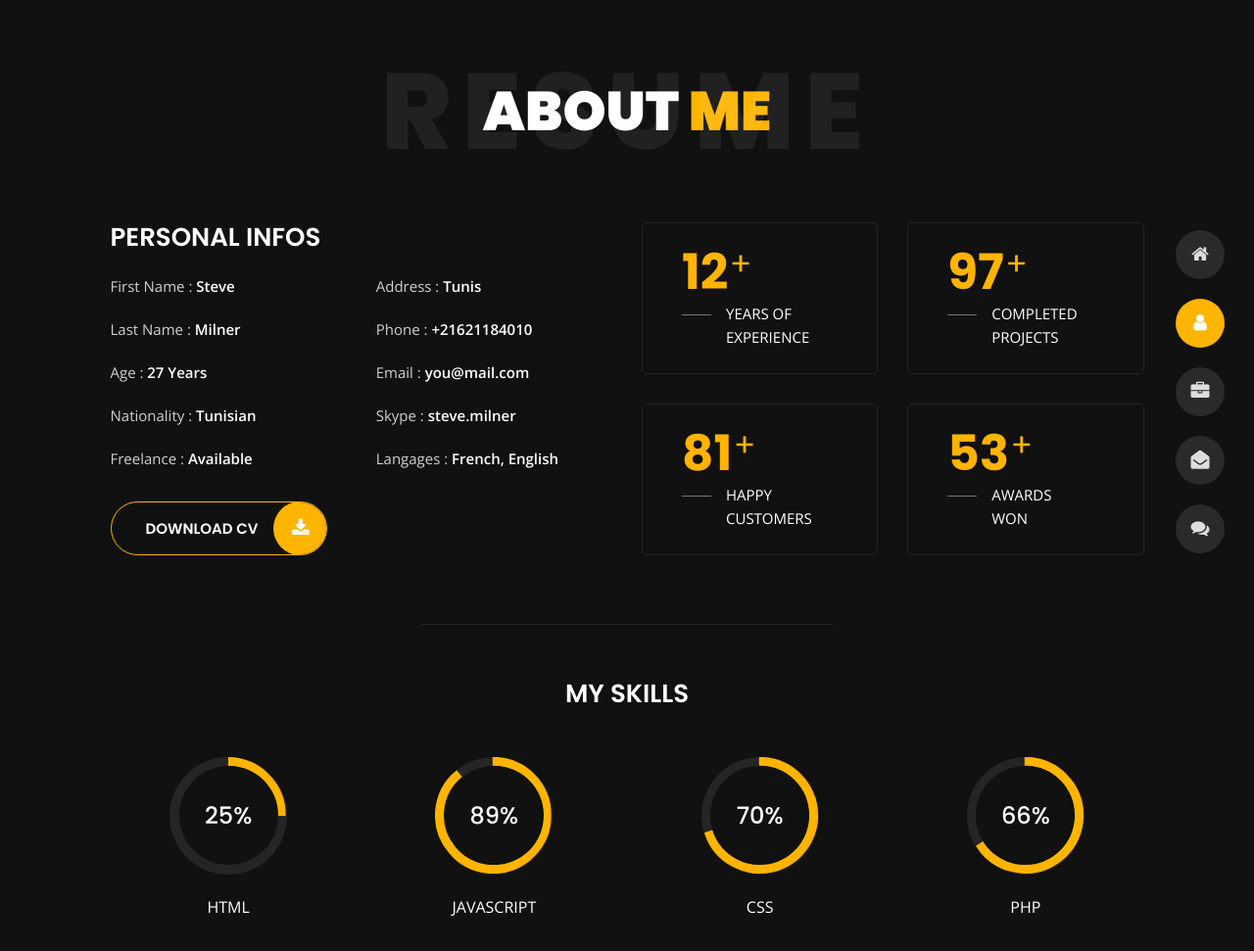
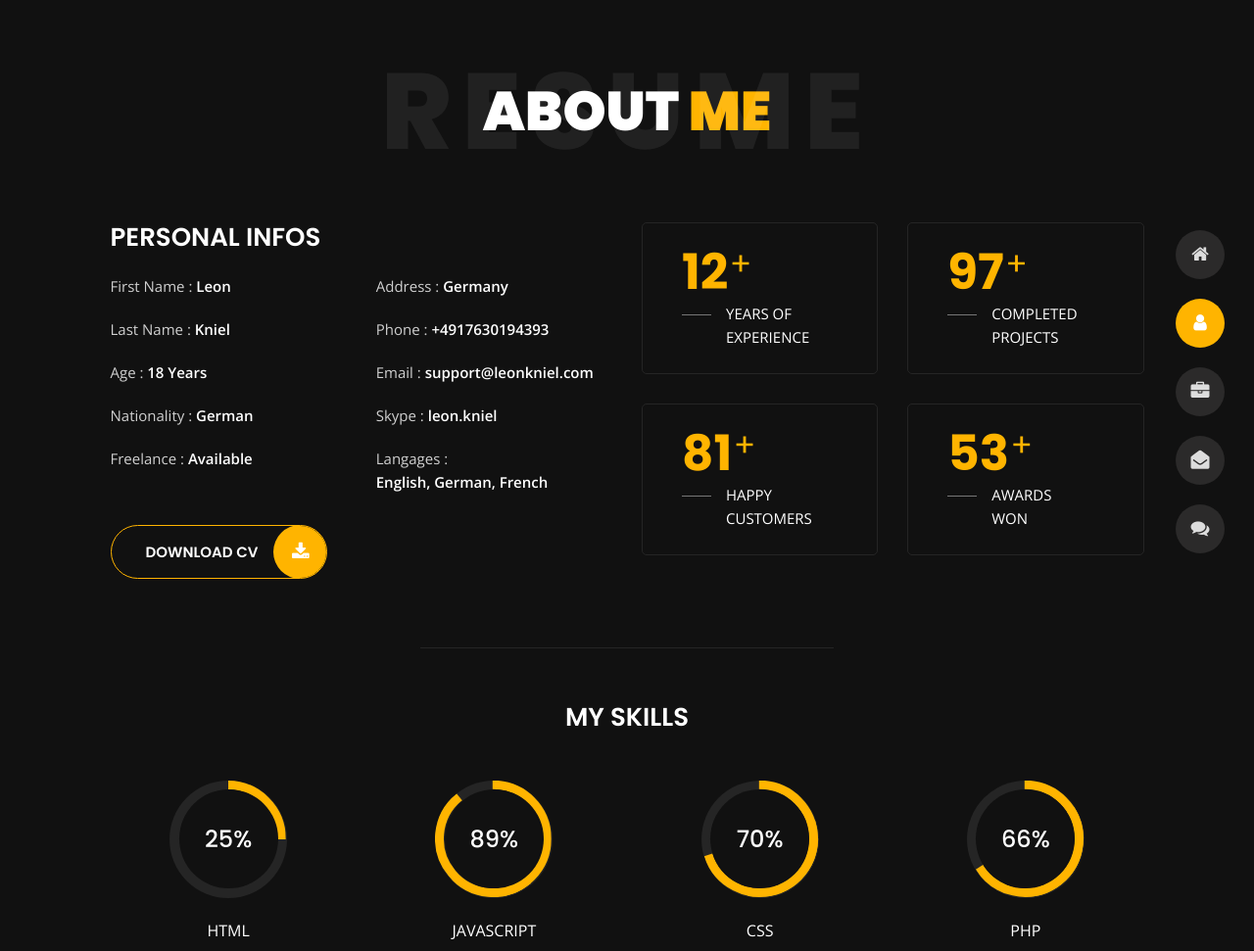
Before and after one commit to RavellV/ravellv.github.io, a plain HTML site: page dark/about.html in a window 1280 px wide. Shown: the top 971 px of the page at 98% size. Drawn offline with nearby package versions, Linux system fonts and the light colour scheme.

Commit message:
Update about.html

```diff
--- a/dark/about.html
+++ b/dark/about.html
@@ -3,7 +3,7 @@
 
 <head>
     <meta charset="utf-8">
-    <title>About - Tunis Personal Portfolio</title>
+    <title>About - Leon Kniel Personal Portfolio</title>
     <meta name="viewport" content="width=device-width, initial-scale=1">
 
     <!-- Template Google Fonts -->
@@ -102,20 +102,20 @@
                     </div>
                     <div class="col-6">
                         <ul class="about-list list-unstyled open-sans-font">
-                            <li> <span class="title">first name :</span> <span class="value d-block d-sm-inline-block d-lg-block d-xl-inline-block">Steve</span> </li>
-                            <li> <span class="title">last name :</span> <span class="value d-block d-sm-inline-block d-lg-block d-xl-inline-block">Milner</span> </li>
-                            <li> <span class="title">Age :</span> <span class="value d-block d-sm-inline-block d-lg-block d-xl-inline-block">27 Years</span> </li>
-                            <li> <span class="title">Nationality :</span> <span class="value d-block d-sm-inline-block d-lg-block d-xl-inline-block">Tunisian</span> </li>
+                            <li> <span class="title">first name :</span> <span class="value d-block d-sm-inline-block d-lg-block d-xl-inline-block">Leon</span> </li>
+                            <li> <span class="title">last name :</span> <span class="value d-block d-sm-inline-block d-lg-block d-xl-inline-block">Kniel</span> </li>
+                            <li> <span class="title">Age :</span> <span class="value d-block d-sm-inline-block d-lg-block d-xl-inline-block">18 Years</span> </li>
+                            <li> <span class="title">Nationality :</span> <span class="value d-block d-sm-inline-block d-lg-block d-xl-inline-block">German</span> </li>
                             <li> <span class="title">Freelance :</span> <span class="value d-block d-sm-inline-block d-lg-block d-xl-inline-block">Available</span> </li>
                         </ul>
                     </div>
                     <div class="col-6">
                         <ul class="about-list list-unstyled open-sans-font">
-                            <li> <span class="title">Address :</span> <span class="value d-block d-sm-inline-block d-lg-block d-xl-inline-block">Tunis</span> </li>
-                            <li> <span class="title">phone :</span> <span class="value d-block d-sm-inline-block d-lg-block d-xl-inline-block">+21621184010</span> </li>
-                            <li> <span class="title">Email :</span> <span class="value d-block d-sm-inline-block d-lg-block d-xl-inline-block">you@mail.com</span> </li>
-                            <li> <span class="title">Skype :</span> <span class="value d-block d-sm-inline-block d-lg-block d-xl-inline-block">steve.milner</span> </li>
-                            <li> <span class="title">langages :</span> <span class="value d-block d-sm-inline-block d-lg-block d-xl-inline-block">French, English</span> </li>
+                            <li> <span class="title">Address :</span> <span class="value d-block d-sm-inline-block d-lg-block d-xl-inline-block">Germany</span> </li>
+                            <li> <span class="title">phone :</span> <span class="value d-block d-sm-inline-block d-lg-block d-xl-inline-block">+4917630194393</span> </li>
+                            <li> <span class="title">Email :</span> <span class="value d-block d-sm-inline-block d-lg-block d-xl-inline-block">support@leonkniel.com</span> </li>
+                            <li> <span class="title">Skype :</span> <span class="value d-block d-sm-inline-block d-lg-block d-xl-inline-block">leon.kniel</span> </li>
+                            <li> <span class="title">langages :</span> <span class="value d-block d-sm-inline-block d-lg-block d-xl-inline-block">English, German, French</span> </li>
                         </ul>
                     </div>
                     <div class="col-12 mt-3">
```
